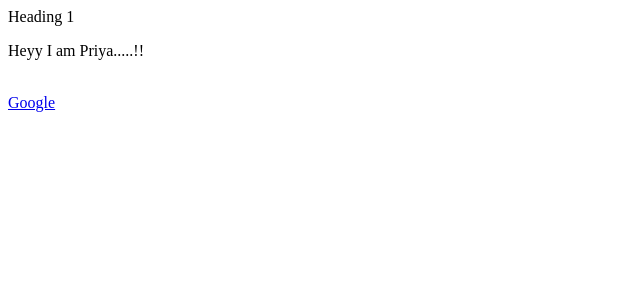
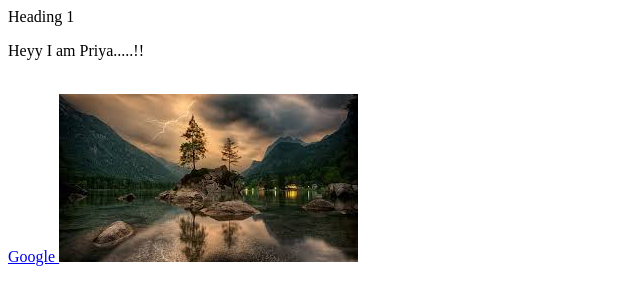
Before and after one commit to priyakothari98765/priyakothari98765.github.io, a plain HTML site: page new.html in a window 1280 px wide. Shown: the whole page, without its empty margins (0-640 px from the left). Drawn offline with Linux system fonts and the light colour scheme.

Commit message:
Secondary commit

```diff
--- a/new.html
+++ b/new.html
@@ -12,7 +12,10 @@
 		<br>
 		<a href = "http://www.google.com">
 Google
+
+		<img src="img1.jpg"/>
 		</a>
+
 	</body>
 </head>
 </html>
```
Also changed, not shown: style.css (added).
